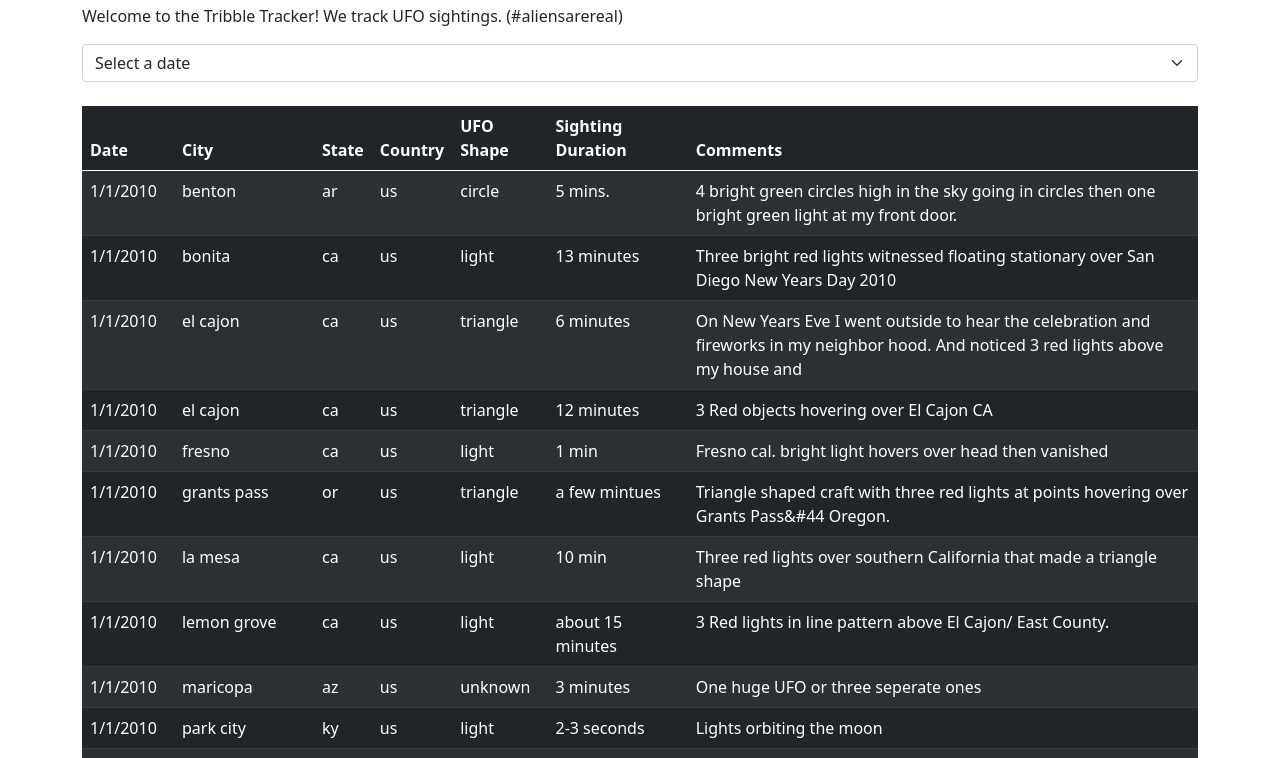
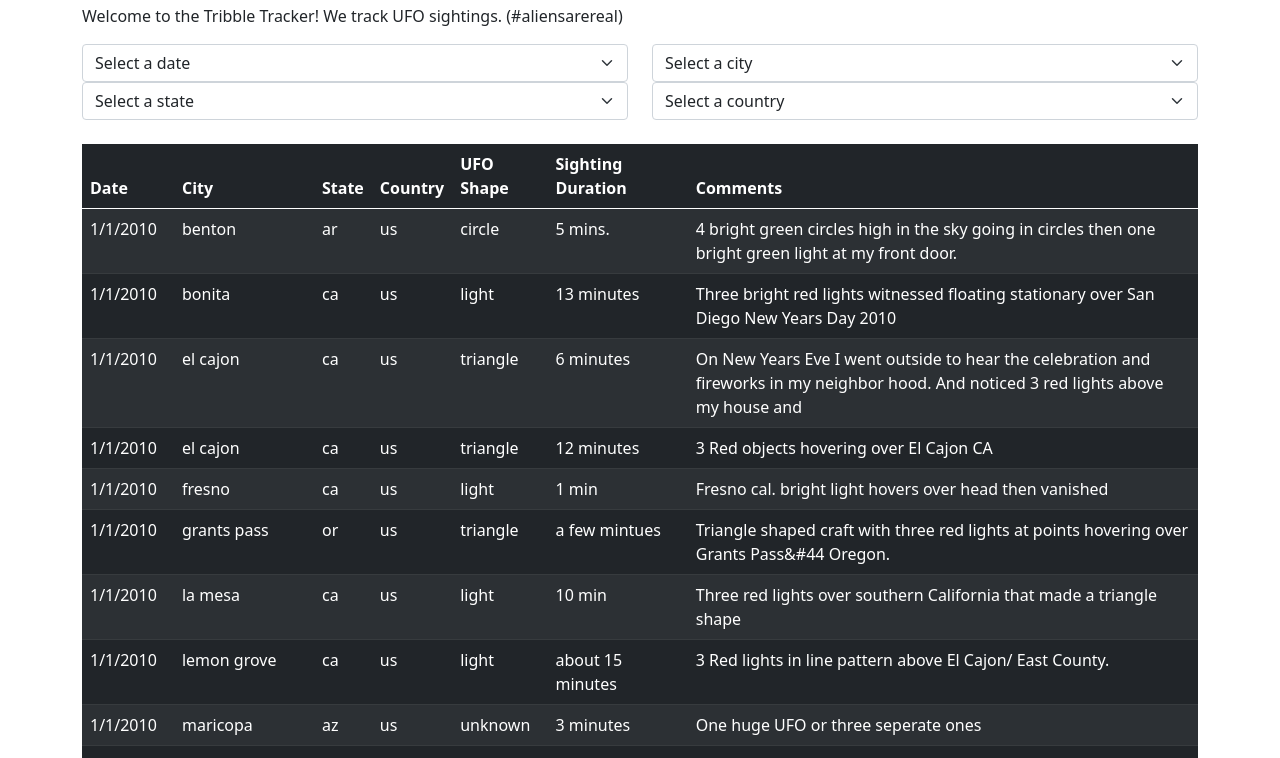
Before and after one commit to jaredleys/tribble-tracker, a plain HTML site: page UFO-level-2/index.html in a window 1280 px wide. Shown: the part 42-800 px from the top of the page. Drawn offline with nearby package versions, Linux system fonts and the light colour scheme.

Commit message:
Updated lvl-2 html

```diff
--- a/UFO-level-2/index.html
+++ b/UFO-level-2/index.html
@@ -14,9 +14,30 @@
     <div class="container">
         <h2 class="green-background text-center">Tribble Tracker (UFO Signtings)</h2>
         <p>Welcome to the Tribble Tracker! We track UFO sightings. (#aliensarereal)</p>
-        <select class="form-select" id="form-select">
-            <option selected>Select a date</option>
-          </select>
+        <div class="row">
+            <div class="col">
+                <select class="form-select" id="date-select">
+                    <option selected>Select a date</option>
+                </select>
+            </div>
+            <div class="col">
+                <select class="form-select" id="city-select">
+                    <option selected>Select a city</option>
+                </select>
+            </div>
+        </div>
+        <div class="row">
+            <div class="col">
+                <select class="form-select" id="state-select">
+                    <option selected>Select a state</option>
+                </select>
+            </div>
+            <div class="col">
+                <select class="form-select" id="city-select">
+                    <option selected>Select a country</option>
+                </select>
+            </div>
+        </div>
           <br>
         <table class="table table-dark table-striped table-hover">
             <thead>
```
